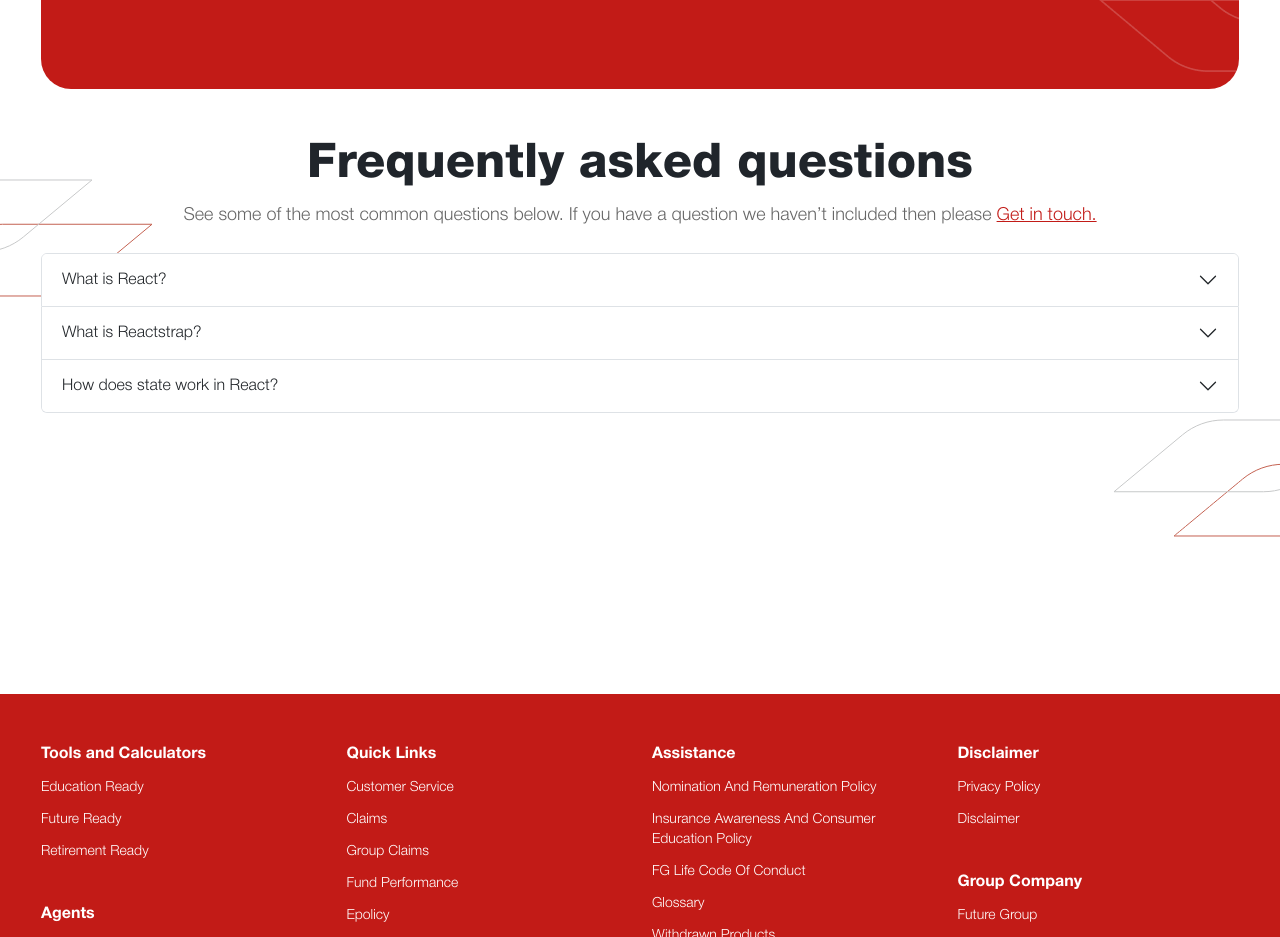
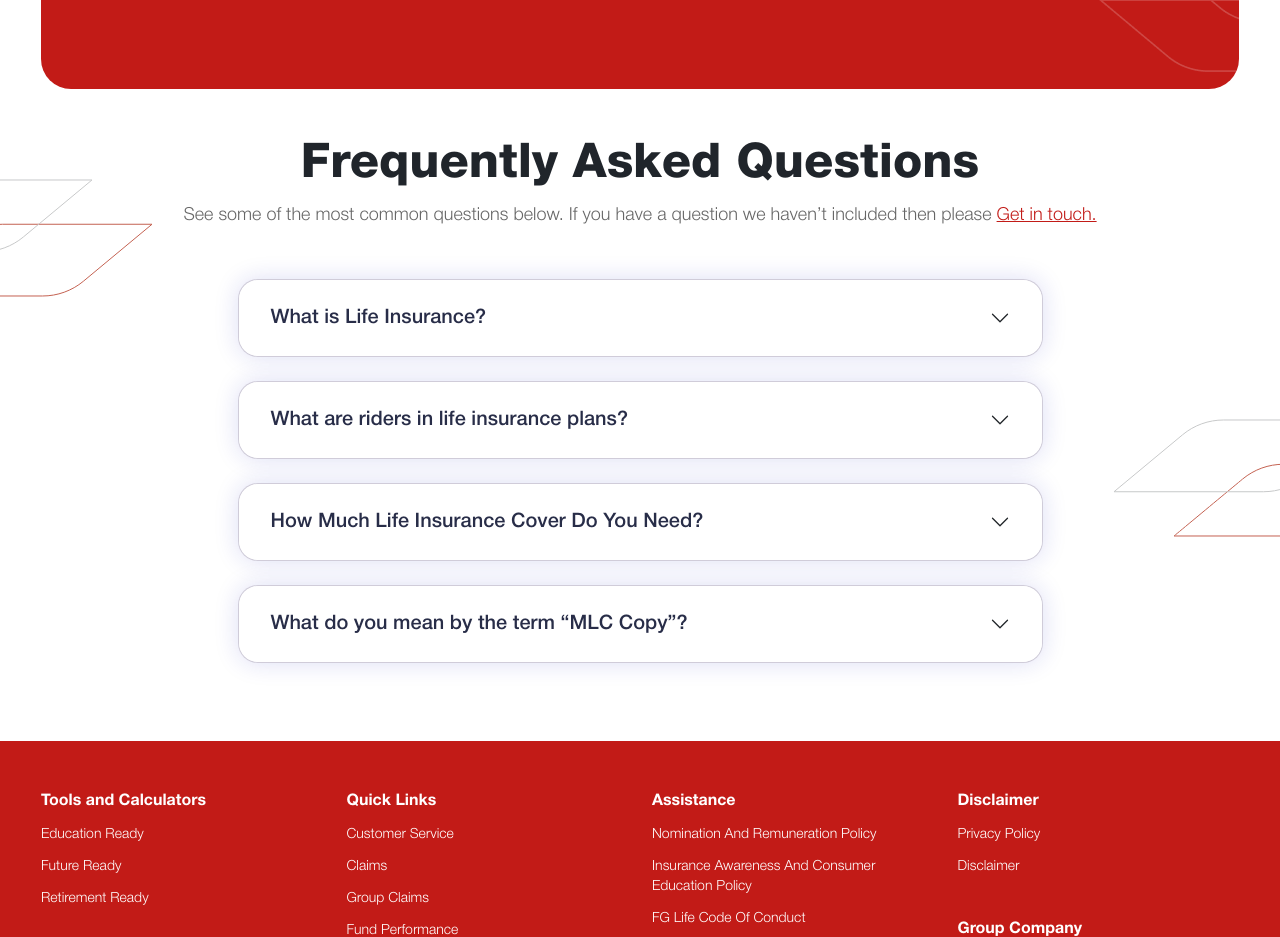
Before and after one commit to Ujjal-Techved/Test-Repo, a Next.js app: page /contact-us in a window 1280 px wide. Shown: the part 2200-3137 px from the top of the page. Built offline with nearby package versions, Linux system fonts and the light colour scheme.

Commit message:
contact us faqs

```diff
--- a/components/Common/Faqs/Faqs.jsx
+++ b/components/Common/Faqs/Faqs.jsx
@@ -15,17 +15,20 @@ const Faqs = ({faqItems}) => {
         <section className={styles.faqContainer}>
             <Container>
                 <TitleSubtitle
-                    title={"Frequently asked questions"}
+                    title={"Frequently Asked Questions"}
                     subtitle={"See some of the most common questions below. If you have a question we haven’t included then please <a href='/'>Get in touch.</a>"}
                     titleTag='h3'
                 />
-                <Accordion open={openIndex} toggle={toggleFaq}>
+                <Accordion open={openIndex} toggle={toggleFaq} className={styles.faqListContainer}>
                     {faqItems.map((item, index) => (
-                        <AccordionItem key={index}>
-                            <AccordionHeader targetId={index.toString()} onClick={() => toggleFaq(index)}>
+                        <AccordionItem key={index} className={styles.faqItem}>
+                            <AccordionHeader tag={"div"}
+                            className={styles.faqHead}
+                            targetId={index.toString()}
+                            onClick={() => toggleFaq(index.toString())}>
                                 {item.question}
                             </AccordionHeader>
-                            <AccordionBody accordionId={index.toString()}>{item.answer}</AccordionBody>
+                            <AccordionBody className={styles.faqBody} accordionId={index.toString()}>{item.answer}</AccordionBody>
                         </AccordionItem>
                     ))}
                 </Accordion>
--- a/components/Common/Faqs/Faqs.module.css
+++ b/components/Common/Faqs/Faqs.module.css
@@ -5,3 +5,53 @@
     min-height: 605px;
     padding: 48px 0;
 }
+
+.faqListContainer {
+    max-width: 805px;
+    margin: 50px auto 30px;
+}
+
+.faqItem {
+    margin-bottom: 24px;
+    border-radius: 20px !important;
+    border: 1px solid var(--fgi-borderdarkgrey) !important;
+    box-shadow: 0px 0px 24px 0px var(--fgi-faqShadow);
+}
+
+.faqHead>button,
+.faqHead>button:focus,
+.faqHead>button:not(.collapsed) {
+    padding: 24px 32px;
+    border-radius: 20px !important;
+    box-shadow: none;
+    background: var(--background-color);
+    font-family: "Helvetica-500";
+    font-size: 20px;
+    line-height: 28px;
+    color: var(--fgi-faqTitle);
+}
+
+.faqBody>div {
+    color: var(--text-grey2);
+    padding: 0 32px 24px;
+    font-family: "Helvetica-400";
+    font-size: 16px;
+    line-height: 24px;
+}
+
+@media screen and (max-width: 991.2px) and (min-width: 320px) {
+
+    .faqHead>button,
+    .faqHead>button:focus,
+    .faqHead>button:not(.collapsed) {
+        padding: 18px 24px;
+        font-size: 14px;
+        line-height: 20px;
+        min-height: 76px;
+    }
+
+    .faqBody>div {
+        padding: 0 24px 18px;
+        font-size: 14px;
+    }
+}
--- a/pages/contact-us/index.jsx
+++ b/pages/contact-us/index.jsx
@@ -58,9 +58,22 @@ const ContactUs = (props) => {
   ];
 
   const faqData = [
-    { question: 'What is React?', answer: 'React is a JavaScript library for building user interfaces.' },
-    { question: 'What is Reactstrap?', answer: 'Reactstrap is a library for using Bootstrap components in React.' },
-    { question: 'How does state work in React?', answer: 'State in React is an object that determines how a component renders and behaves.' },
+    {
+      question: 'What is Life Insurance?',
+      answer: 'Lorem ipsum dolor sit amet, consectetur adipiscing elit, sed do eiusmod tempor incididunt ut labore et dolore magna aliqua. Ut enim ad minim veniam, quis nostrud exercitation ullamco laboris nisi ut aliquip ex ea commodo consequat. Duis aute irure dolor in reprehenderit in voluptate velit esse cillum dolore eu fugiat nulla pariatur. Excepteur sint occaecat cupidatat non proident, sunt in culpa qui officia deserunt mollit anim id est laborum.'
+    },
+    {
+      question: 'What are riders in life insurance plans?',
+      answer: 'Lorem ipsum dolor sit amet, consectetur adipiscing elit, sed do eiusmod tempor incididunt ut labore et dolore magna aliqua. Ut enim ad minim veniam, quis nostrud exercitation ullamco laboris nisi ut aliquip ex ea commodo consequat. Duis aute irure dolor in reprehenderit in voluptate velit esse cillum dolore eu fugiat nulla pariatur. Excepteur sint occaecat cupidatat non proident, sunt in culpa qui officia deserunt mollit anim id est laborum.'
+    },
+    {
+      question: 'How Much Life Insurance Cover Do You Need?',
+      answer: 'Lorem ipsum dolor sit amet, consectetur adipiscing elit, sed do eiusmod tempor incididunt ut labore et dolore magna aliqua. Ut enim ad minim veniam, quis nostrud exercitation ullamco laboris nisi ut aliquip ex ea commodo consequat. Duis aute irure dolor in reprehenderit in voluptate velit esse cillum dolore eu fugiat nulla pariatur. Excepteur sint occaecat cupidatat non proident, sunt in culpa qui officia deserunt mollit anim id est laborum.'
+    },
+    {
+      question: 'What do you mean by the term “MLC Copy”?',
+      answer: 'Lorem ipsum dolor sit amet, consectetur adipiscing elit, sed do eiusmod tempor incididunt ut labore et dolore magna aliqua. Ut enim ad minim veniam, quis nostrud exercitation ullamco laboris nisi ut aliquip ex ea commodo consequat. Duis aute irure dolor in reprehenderit in voluptate velit esse cillum dolore eu fugiat nulla pariatur. Excepteur sint occaecat cupidatat non proident, sunt in culpa qui officia deserunt mollit anim id est laborum.'
+    },
   ];
 
 
--- a/styles/variables.css
+++ b/styles/variables.css
@@ -17,4 +17,6 @@
     --fgi-boxshadowgrey: #0000001A;
     --fgi-darkblack:#333333;
     --fgi-whitegray:#FFFFFF33;
+    --fgi-faqShadow:#1822BD26;
+    --fgi-faqTitle:#282D48;
 }
```
